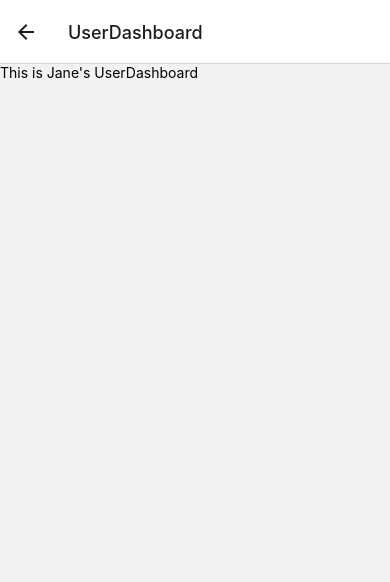
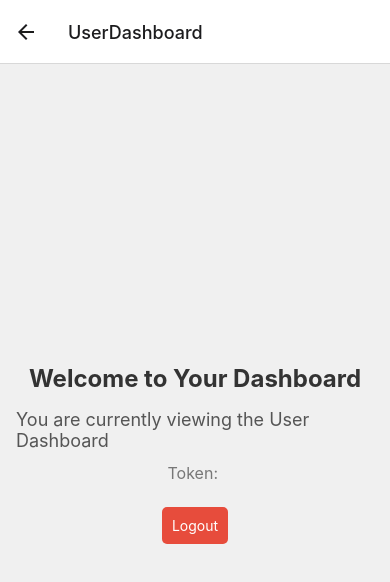
Before and after one commit to tsl8505/support-ticket-management-system-front, a React Native app: screen /UserDashboard in a window 390 px wide. Shown: the top 582 px of the page. Built offline with nearby package versions, Linux system fonts and the light colour scheme.

Commit message:
Complete authorization function with AuthContext

```diff
--- a/App.tsx
+++ b/App.tsx
@@ -8,19 +8,22 @@ import SignupScreen from './SignupScreen';
 import UserDashboard from './UserDashboard';
 import AdminDashboard from './AdminDashboard';
 
-import { RootStackParamList } from './types'; // Adjust the path as needed
+import { AuthProvider } from './src/context/AuthContext';
+
 
 const Stack = createNativeStackNavigator();
 
 const App = () => {
   return (
     <NavigationContainer>
+      <AuthProvider>
         <Stack.Navigator initialRouteName="Login">
           <Stack.Screen name="Login" component={LoginScreen} />
           <Stack.Screen name="Signup" component={SignupScreen} />
           <Stack.Screen name="UserDashboard" component={UserDashboard} />
           <Stack.Screen name="AdminDashboard" component={AdminDashboard} />
         </Stack.Navigator>
+      </AuthProvider>
     </NavigationContainer>
   );
 };
--- a/LoginScreen.tsx
+++ b/LoginScreen.tsx
@@ -4,6 +4,9 @@ import { View, Text, TextInput, Button, StyleSheet, TouchableOpacity } from 'rea
 import { StackNavigationProp } from '@react-navigation/stack';
 import { RootStackParamList } from './types';
 import { loginUser } from './apiService';
+import { useAuth } from './src/context/AuthContext';
+
+
 type LoginScreenProps = {
   navigation: StackNavigationProp<RootStackParamList, 'Login'>;
 };
@@ -14,19 +17,27 @@ const LoginScreen: React.FC<LoginScreenProps> = ({ navigation }) => {
   const [useremail, setUseremail] = useState('');
   const [password, setPassword] = useState('');
 
+  const { login } = useAuth(); // Use the useAuth hook
+
   const handleLogin = async() => {
     try {
       // Call the loginUser function
       const result = await loginUser(useremail, password);
       console.log('User logged in successfully:', result);
-      const userRole = result.role;
+      const { role } = result; // Assuming your API response has a 'role' field
 
-      // Redirect based on user role
-      if (userRole === 'admin') {
-        navigation.navigate('AdminDashboard');
-      } else {
-        navigation.navigate('UserDashboard');
-      }
+    // Redirect based on user role
+    if (role === 'admin') {
+      navigation.navigate('AdminDashboard');
+    } else {
+      navigation.navigate('UserDashboard');
+    }
+
+    // Store the token and user role in the context
+    login(result.token, role);
+
+    setUseremail('');
+    setPassword('');
     } catch (error) {
       // Handle login error, show error message, etc.
       console.error('Error logging in user:', error);
--- a/UserDashboard.tsx
+++ b/UserDashboard.tsx
@@ -1,20 +1,80 @@
 // LoginScreen.tsx
 import React from 'react';
-import { View, Text } from 'react-native';
+import { View, Text, TouchableHighlight, StyleSheet  } from 'react-native';
 import { StackNavigationProp } from '@react-navigation/stack';
 import { RootStackParamList } from './types';
+
+import { useAuth } from './src/context/AuthContext';
 type UserDashboardProps = {
   navigation: StackNavigationProp<RootStackParamList, 'Login'>;
 };
 
 const UserDashboard : React.FC< UserDashboardProps > = ({ navigation }) => {
+    const { token, userRole, logout } = useAuth();
+
+    const handleLogout = () => {
+        // Call the logout function when the button is clicked
+        logout();
+
+        // Navigate to the Login screen or any other desired screen
+        navigation.navigate('Login');
+    };
 
 
-  return (
-    <View>
-      <Text>This is Jane's UserDashboard</Text>
-    </View>
-  );
+    return (
+        <View style={styles.container}>
+          <Text style={styles.title}>Welcome to Your Dashboard</Text>
+          <Text style={styles.subtitle}>
+            You are currently viewing the {userRole === 'admin' ? 'Admin' : 'User'} Dashboard
+          </Text>
+          <Text style={styles.token}>Token: {token}</Text>
+
+          {/* Logout button */}
+          <TouchableHighlight
+            style={styles.logoutButton}
+            underlayColor="#e74c3c" // Set button background color on press
+            onPress={handleLogout}
+        >
+            <Text style={styles.buttonText}>Logout</Text>
+        </TouchableHighlight>
+        </View>
+    );
 };
 
+
+const styles = StyleSheet.create({
+    container: {
+      flex: 1,
+      justifyContent: 'center',
+      alignItems: 'center',
+      padding: 16,
+      backgroundColor: '#f0f0f0',
+    },
+    title: {
+      fontSize: 24,
+      fontWeight: 'bold',
+      marginBottom: 16,
+      color: '#333',
+    },
+    subtitle: {
+      fontSize: 18,
+      marginBottom: 12,
+      color: '#555',
+    },
+    token: {
+      fontSize: 16,
+      marginBottom: 24,
+      color: '#777',
+    },
+    logoutButton: {
+      backgroundColor: '#e74c3c',
+      padding: 10,
+      borderRadius: 5,
+    },
+    buttonText: {
+      color: '#fff',
+      textAlign: 'center',
+    },
+});
+
 export default UserDashboard;
--- /dev/null
+++ b/src/context/AuthContext.tsx
@@ -0,0 +1,53 @@
+import React, { createContext, useContext, useState, ReactNode } from 'react';
+
+// Define the context type
+type AuthContextType = {
+    // Define your context properties and their types
+    token: string | null;
+    userRole: string | null;
+    login: (newToken: string | null, role: string| null) => void;
+    logout: () => void;
+};
+
+const AuthContext = createContext<AuthContextType | undefined>(undefined);
+
+type AuthProviderProps = {
+    children: ReactNode; // Explicitly define children prop type
+};
+
+export const AuthProvider: React.FC<AuthProviderProps> = ({ children }) => {
+    const [token, setToken] = useState<string | null>(null);
+
+    const [userRole, setUserRole] = useState<string | null>(null);
+
+  const login = (newToken: string | null, role: string| null) => {
+    setToken(newToken);
+    setUserRole(role);
+  };
+
+  const logout = () => {
+    setToken(null);
+    setUserRole(null);
+  };
+
+  const contextValue: AuthContextType = {
+    token,
+    userRole,
+    login,
+    logout,
+  };
+
+  return (
+    <AuthContext.Provider value={contextValue}>
+      {children}
+    </AuthContext.Provider>
+  );
+};
+
+export const useAuth = () => {
+    const context = useContext(AuthContext);
+    if (!context) {
+      throw new Error('useAuth must be used within an AuthProvider');
+    }
+    return context;
+};
```
Lines whose indentation alone changed are shown as unchanged.
